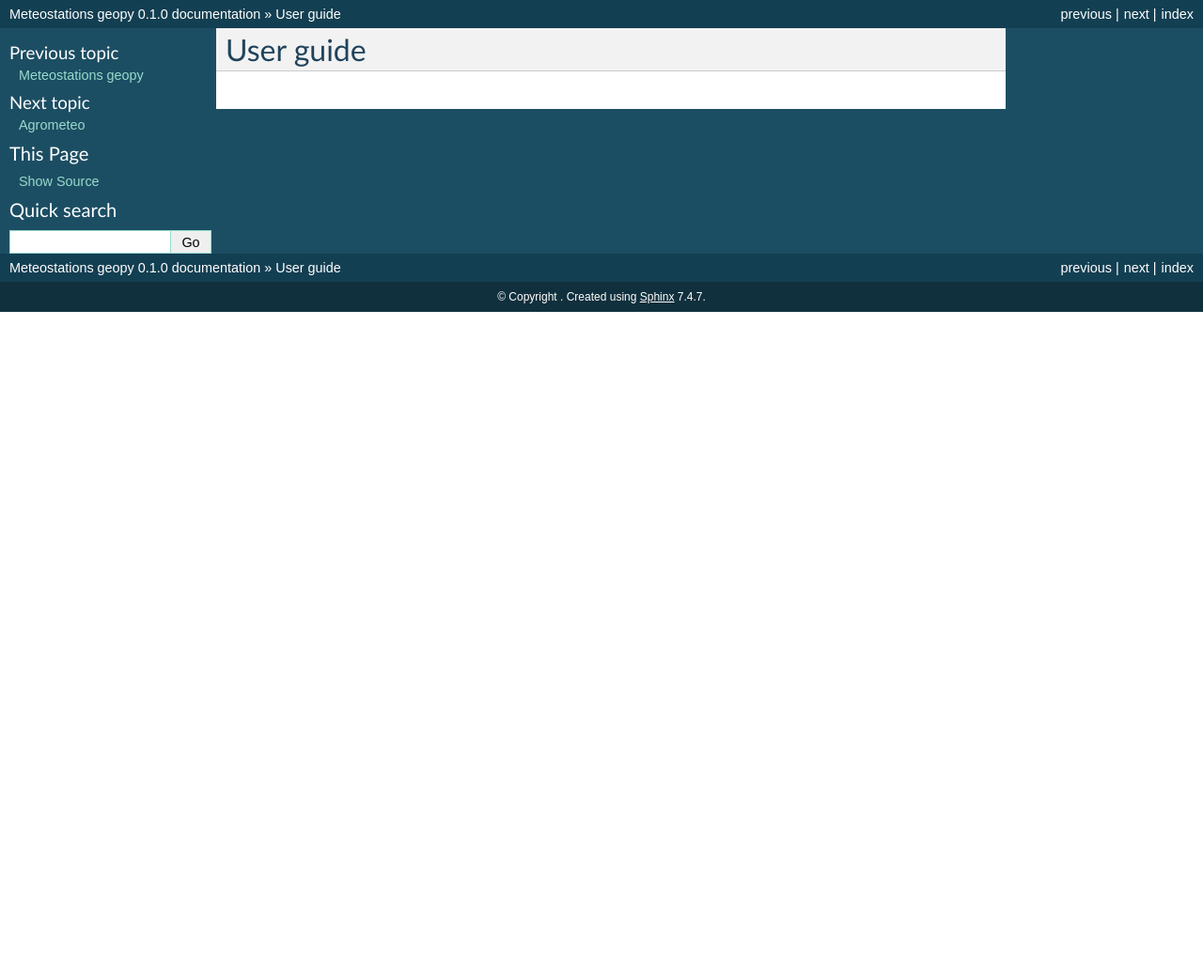
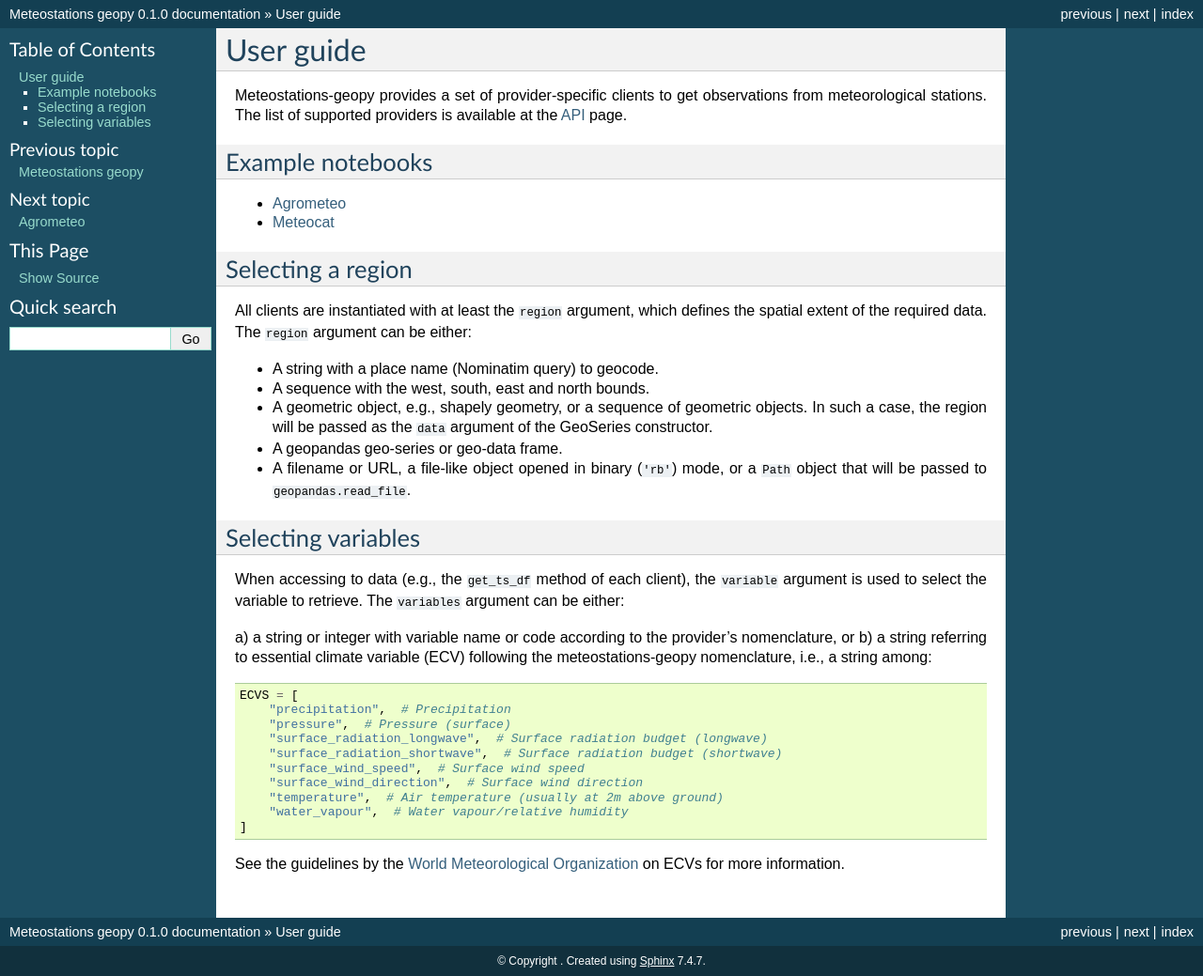
Before and after one commit to martibosch/meteostations-geopy, a Sphinx documentation site: the page built from docs/user-guide.md, in a window 1280 px wide. Shown: the whole page at 94% size. Built offline with Sphinx 7.4.7, drawn with Linux system fonts in a browser that asks for light colours; before the commit the page ends 900 px from its top, so only the background shows below that.

Commit message:
docs: updated user guide, fix README link to user guide

````diff
--- a/docs/conf.py
+++ b/docs/conf.py
@@ -14,6 +14,9 @@
 autodoc_typehints = "description"
 html_theme = "default"
 
+# https://myst-parser.readthedocs.io/en/stable/syntax/optional.html#auto-generated-header-anchors
+myst_heading_anchors = 3
+
 # add module to path
 sys.path.insert(0, os.path.abspath(".."))
 
--- a/docs/user-guide.md
+++ b/docs/user-guide.md
@@ -1,4 +1,8 @@
 # User guide
+
+Meteostations-geopy provides a set of provider-specific clients to get observations from meteorological stations. The list of supported providers is available at the [API](https://meteostations-geopy.readthedocs.io/en/latest/api.html) page.
+
+## Example notebooks
 
 ```{toctree}
 ---
@@ -9,3 +13,38 @@
 user-guide/agrometeo
 user-guide/meteocat
 ```
+
+- [Agrometeo](https://meteostations-geopy.readthedocs.io/en/latest/user-guide/agrometeo.html)
+- [Meteocat](https://meteostations-geopy.readthedocs.io/en/latest/user-guide/meteocat.html)
+
+## Selecting a region
+
+All clients are instantiated with at least the `region` argument, which defines the spatial extent of the required data. The `region` argument can be either:
+
+- A string with a place name (Nominatim query) to geocode.
+- A sequence with the west, south, east and north bounds.
+- A geometric object, e.g., shapely geometry, or a sequence of geometric objects. In such a case, the region will be passed as the `data` argument of the GeoSeries constructor.
+- A geopandas geo-series or geo-data frame.
+- A filename or URL, a file-like object opened in binary (`'rb'`) mode, or a `Path` object that will be passed to `geopandas.read_file`.
+
+## Selecting variables
+
+When accessing to data (e.g., the `get_ts_df` method of each client), the `variable` argument is used to select the variable to retrieve. The `variables` argument can be either:
+
+a) a string or integer with variable name or code according to the provider's nomenclature, or
+b) a string referring to essential climate variable (ECV) following the meteostations-geopy nomenclature, i.e., a string among:
+
+```python
+ECVS = [
+    "precipitation",  # Precipitation
+    "pressure",  # Pressure (surface)
+    "surface_radiation_longwave",  # Surface radiation budget (longwave)
+    "surface_radiation_shortwave",  # Surface radiation budget (shortwave)
+    "surface_wind_speed",  # Surface wind speed
+    "surface_wind_direction",  # Surface wind direction
+    "temperature",  # Air temperature (usually at 2m above ground)
+    "water_vapour",  # Water vapour/relative humidity
+]
+```
+
+See the guidelines by the [World Meteorological Organization](https://public.wmo.int/en/programmes/global-climate-observing-system/essential-climate-variables) on ECVs for more information.
````
Also changed, not shown: README.md (+1 -1 lines).
